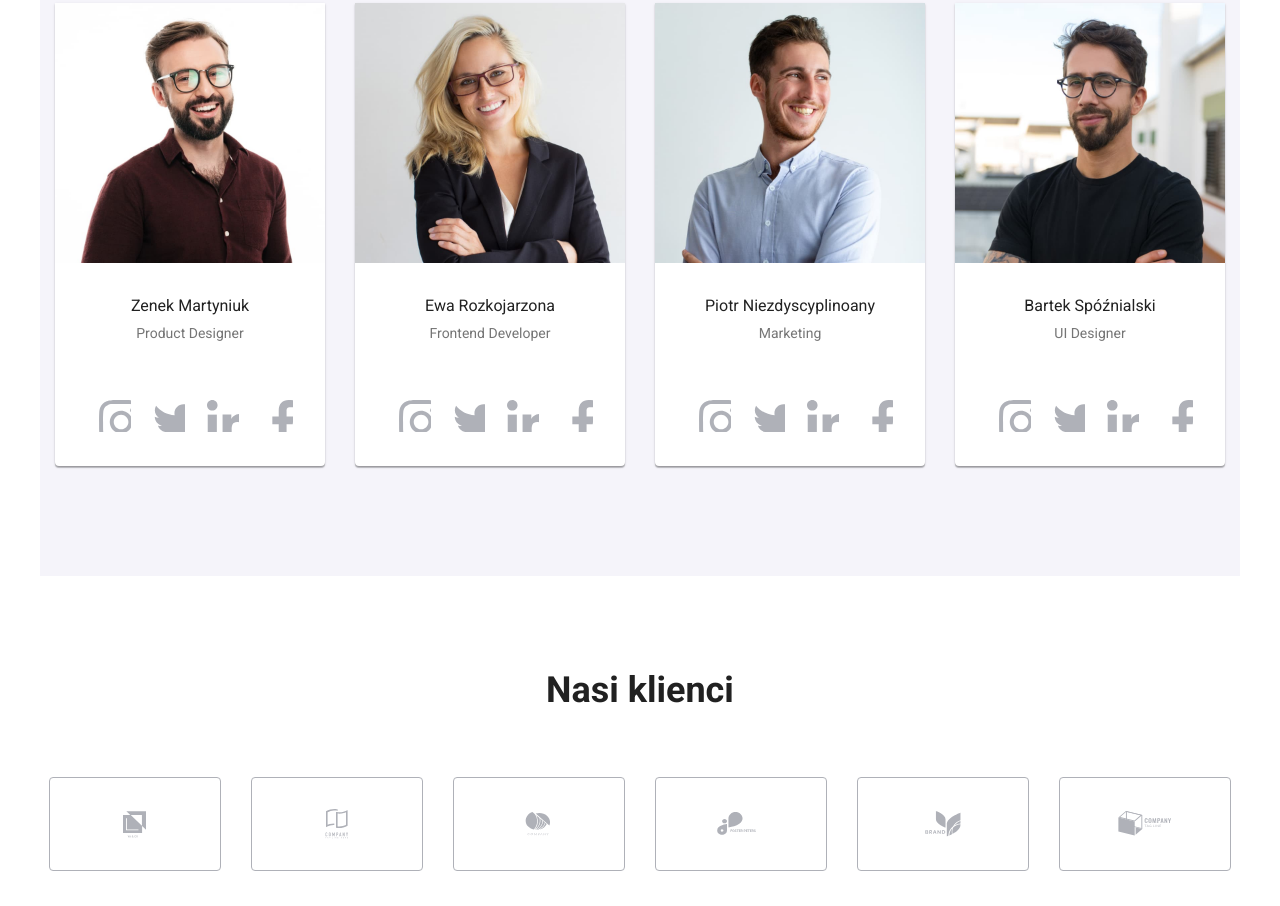
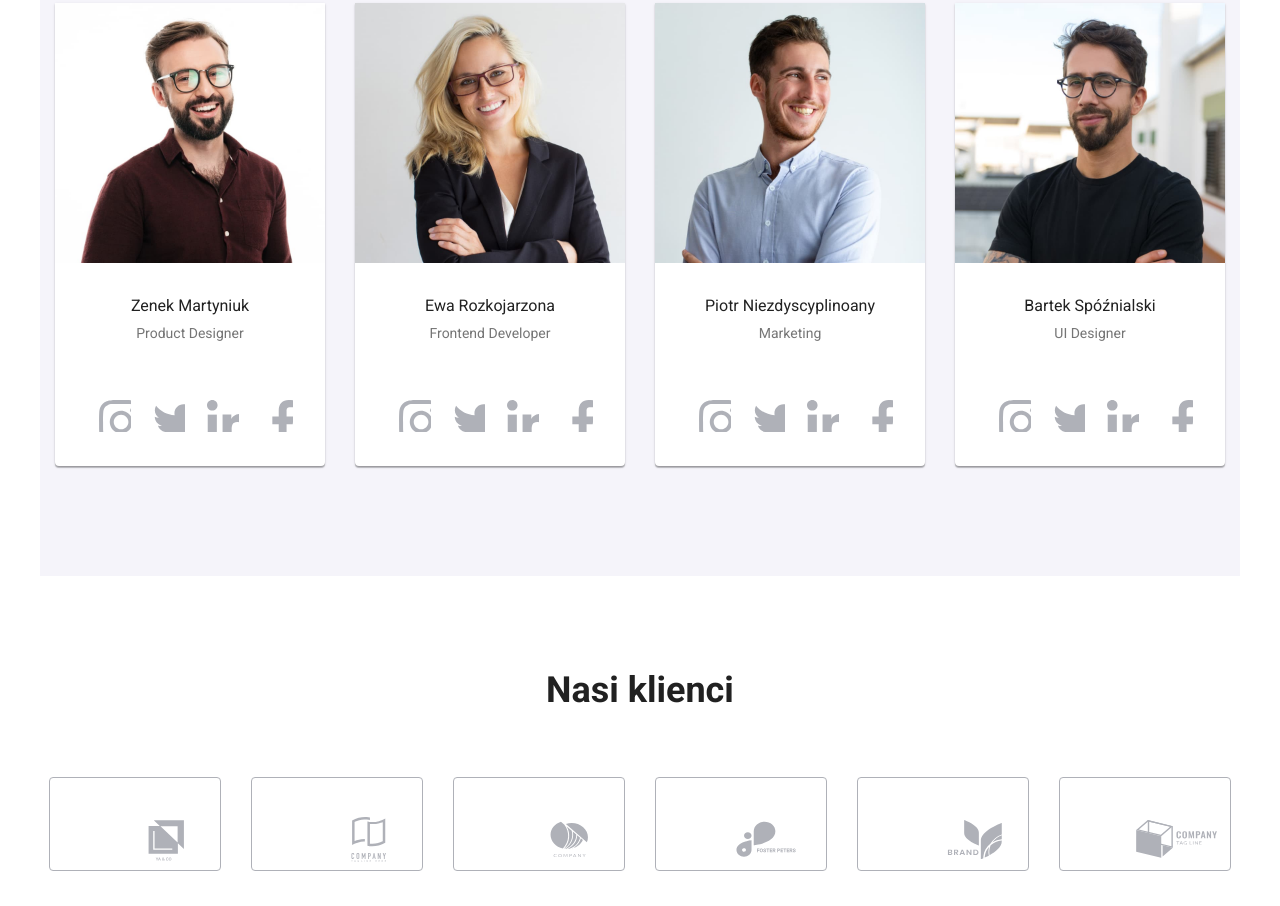
Before and after one commit to PrzemoSan/goit-markup-hw-04, a plain HTML site: page index.html in a window 1280 px wide. Shown: the part 1891-2797 px from the top of the page. Drawn offline with Linux system fonts and the light colour scheme.

Commit message:
Update index.html

```diff
--- a/index.html
+++ b/index.html
@@ -29,14 +29,14 @@
             <li>
                 <a class="email" href=".info@dexstudio@info.com">
                     <svg class="contact-icon">
-                        <use href="images/icons.svg#icon-envelope" width="16" height="12" y="2"></use>
+                        <use href="images/icons.svg#icon-envelope" width="16" height="12" y="-1"></use>
                     </svg>
                     info@dexstudio@info.com
                 </a>
             </li>
             <li class="phone">
                 <svg class="contact-icon">
-                    <use href="images/icons.svg#icon-smartphone" width="10" height="16" y="2"></use>
+                    <use href="images/icons.svg#icon-smartphone" width="10" height="16" y="-2"></use>
                 </svg>
                 +48 111 111 111
             </li>
@@ -223,32 +223,32 @@
                 <ul class="partners-list">
                     <li>
                         <svg class="partners-logo">
-                            <use class="partners-logo-size" href="images/icons.svg#icon-logo" width="106" height="60" x="32" y="16" fill:hover{white}></use>
+                            <use class="partners-logo-size" href="images/icons.svg#icon-logo" x="32" y="16"></use>
                         </svg>
                     </li>
                     <li>
                         <svg class="partners-logo">
-                            <use class="partners-logo-size" href="images/icons.svg#icon-logo1" width="106" height="60" x="32" y="16"></use>
+                            <use class="partners-logo-size" href="images/icons.svg#icon-logo1" x="32" y="16"></use>
                         </svg>
                     </li>
                     <li>
                         <svg class="partners-logo">
-                            <use class="partners-logo-size" href="images/icons.svg#icon-logo2" width="106" height="60" x="32" y="16"></use>
+                            <use class="partners-logo-size" href="images/icons.svg#icon-logo2" x="32" y="16"></use>
                         </svg>
                     </li>
                     <li>
                         <svg class="partners-logo">
-                            <use class="partners-logo-size" href="images/icons.svg#icon-logo3" width="106" height="60" x="32" y="16"></use>
+                            <use class="partners-logo-size" href="images/icons.svg#icon-logo3" x="32" y="16"></use>
                         </svg>
                     </li>
                     <li>
                         <svg class="partners-logo">
-                            <use class="partners-logo-size" href="images/icons.svg#icon-logo4" width="106" height="60" x="32" y="16"></use>
+                            <use class="partners-logo-size" href="images/icons.svg#icon-logo4" x="32" y="16"></use>
                         </svg>
                     </li>
                     <li>
                         <svg class="partners-logo">
-                            <use class="partners-logo-size" href="images/icons.svg#icon-logo5" width="106" height="60" x="32" y="16"></use>
+                            <use class="partners-logo-size" href="images/icons.svg#icon-logo5" x="32" y="16"></use>
                         </svg>
                     </li>
                 </ul>
@@ -259,7 +259,7 @@
                 <section class="footer-section">
                     <div>
                         <h4 class="second-tittle">
-                            <a class="second-main-tittle" href="./index.html">Web<span class="second-rest-tittle">Studio</span></a>
+                            <a class="second-main-tittle" href="./index2.html">Web<span class="second-rest-tittle">Studio</span></a>
                         </h4>
                         <address class="address">
                             695 Park Ave, New York, NY 10065
```
